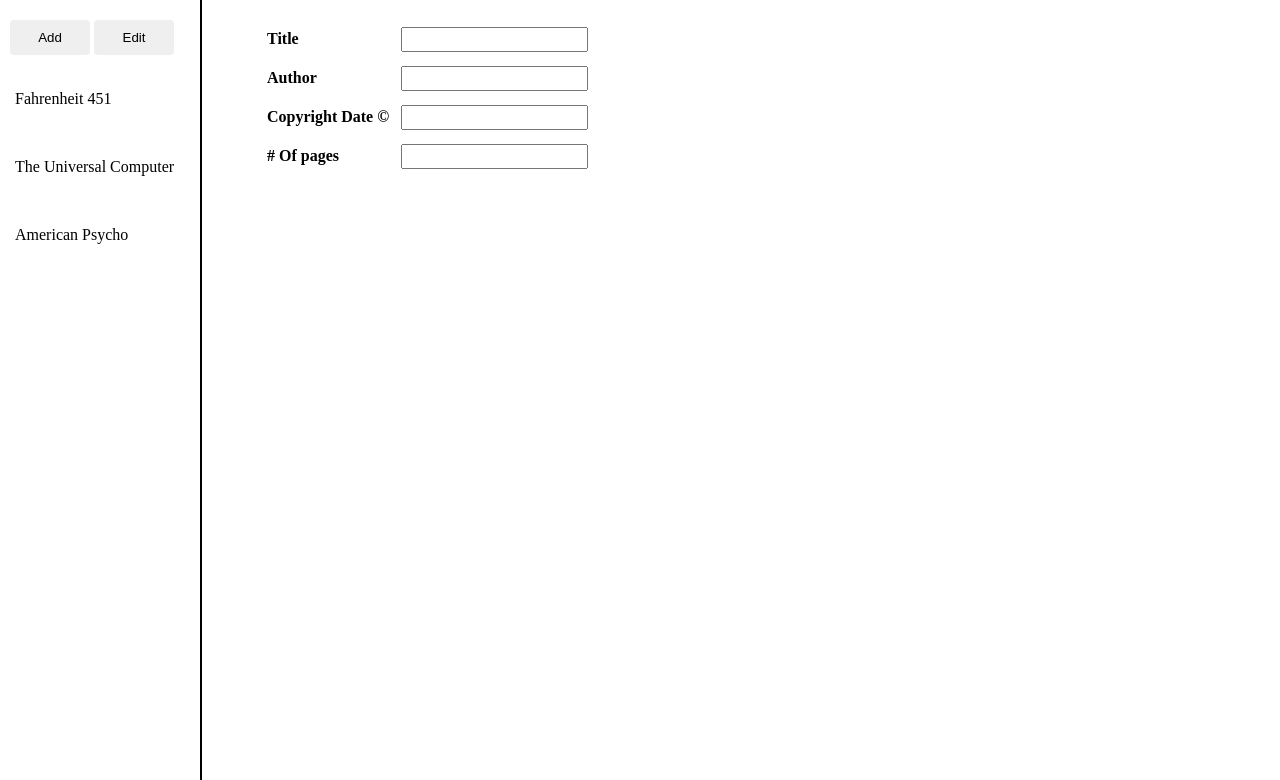
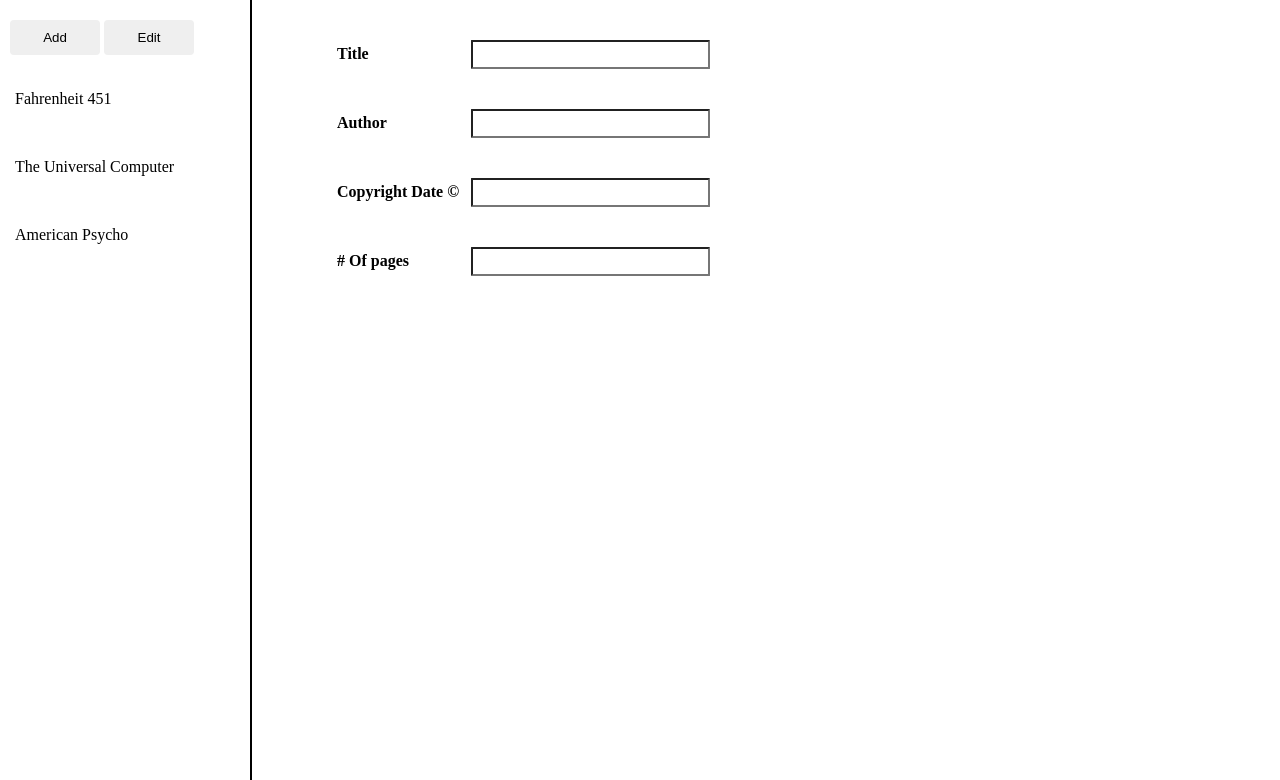
Before and after one commit to mark8769/BookFinder, a plain HTML site: page index.html in a window 1280 px wide. Shown: the part 82-862 px from the top of the page. Drawn offline with Linux system fonts and the light colour scheme.

Commit message:
Increase spacing between inputs, added css for image container.

```diff
--- a/styles.css
+++ b/styles.css
@@ -47,9 +47,17 @@ label{
 /* Make inputs appear slightly bigger
 and move away from other inputs */
 input{
-    margin-top: 7px;
-    margin-bottom: 7px;
-    padding: 3px 3px 3px 3px;
+    margin-top: 20px;
+    margin-bottom: 20px;
+    padding: 5px 5px 5px 5px;
+    width: 225px;
+    /* https://stackoverflow.com/questions/3193512/css-rounded-text-input-fields */
+    /* css 3 */
+    border-radius:1px;
+    /* mozilla */
+    -moz-border-radius:1px;
+    /* webkit */
+    -webkit-border-radius:1px;
 }
 /* Make container full height of remaining window
 move away from left border */
@@ -57,9 +65,11 @@ move away from left border */
     height: 100%;
     padding-top: 30px;
     /* padding-left: 20px; */
-    width: 200px;
+    width: 250px;
     border-right: 2px solid black;
     background-image: url("bookshelf.png");
+    /* Allow side navigation bar to be scrollable. */
+    overflow:auto;
 }
 /*
 Add padding to make highlighted divs appear bigger.
@@ -72,10 +82,14 @@ Move away from other navigation divs.
 }
 /* Move content away from navigation bar.
 Make entire height of remaining page. */
-.mainContent{
+.flex-container{
+    display: flex;
+    flex-direction: row;
+}
+.mainContent, #imageContainer{
     height: 100%;
     padding-top: 30px;
-    padding-left: 60px;
+    padding-left: 80px;
 }
 /* Button styling */
 button{
@@ -83,7 +97,7 @@ button{
     padding: 10px;
     border-radius: 4px;
     border: none;
-    width: 80px;
+    width: 90px;
 }
 /* Change button blue when in editing modes. */
 .button{
```
